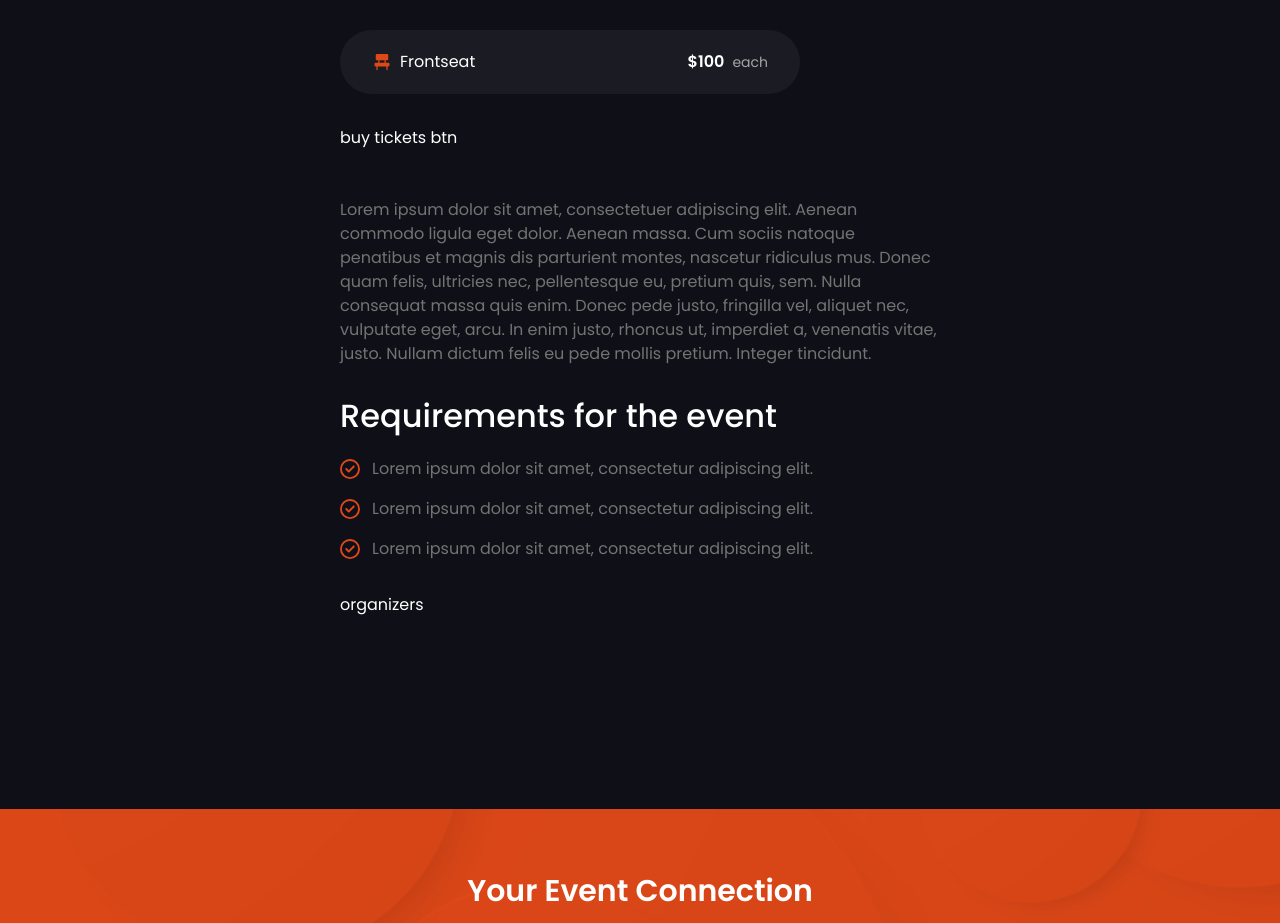
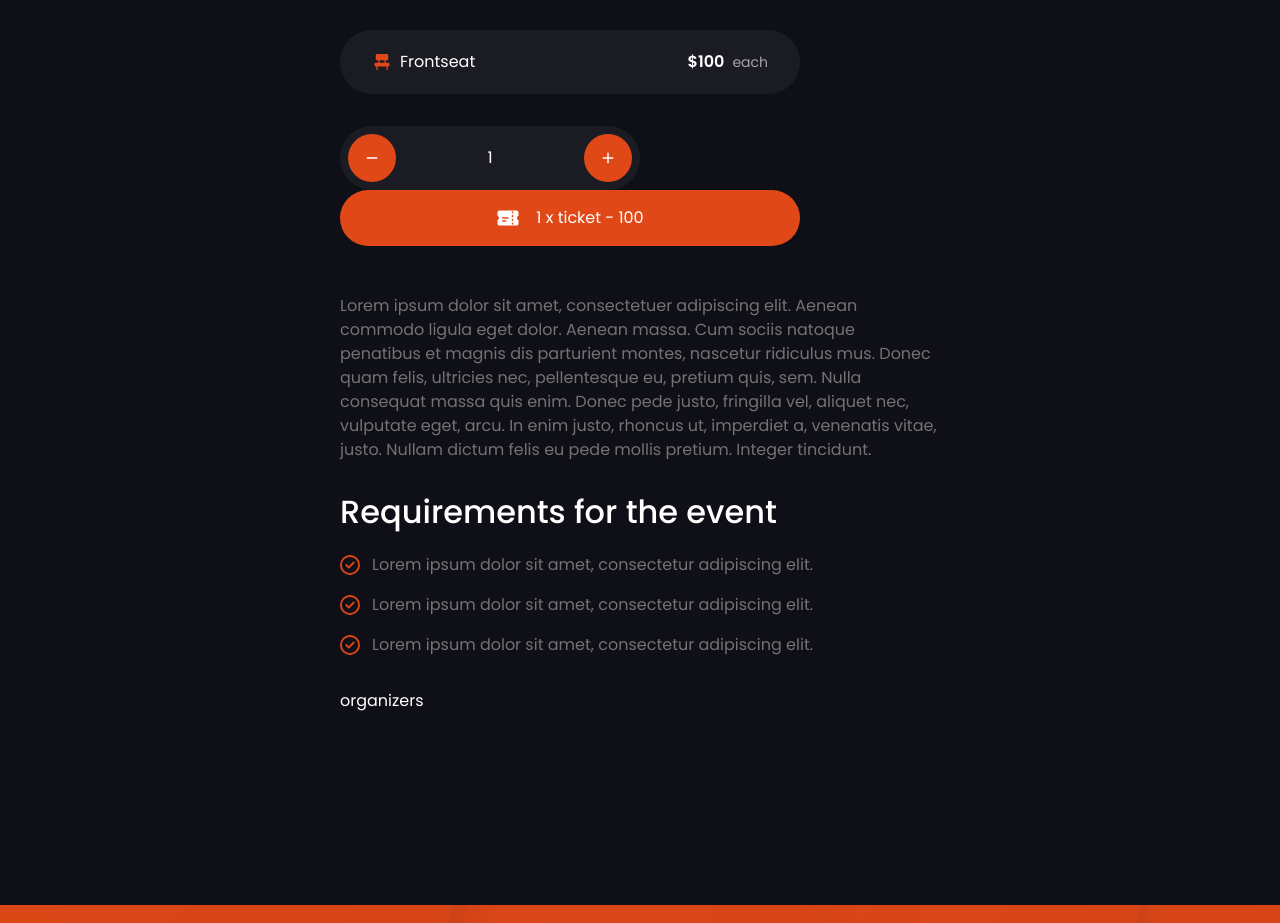
Before and after one commit to Jisap/next15-events, a Next.js app: page /event/1 in a window 1280 px wide. Shown: the part 842-1765 px from the top of the page. Built offline with nearby package versions, Linux system fonts and the light colour scheme; data requests are answered from the project's data file.

Commit message:
Add BuyTicket component and integrate it into EventDetails page

```diff
--- a/app/event/[id]/page.jsx
+++ b/app/event/[id]/page.jsx
@@ -4,6 +4,7 @@ import { FaRegCircleCheck } from 'react-icons/fa6'
 import EventSchedule from '@/components/EventSchedule';
 import Timer from '@/components/Timer';
 import CustomSelect from '@/components/CustomSelect';
+import BuyTicket from '@/components/BuyTicket';
 
 const EventDetails = async ({ params }) => {
 
@@ -39,7 +40,7 @@ const EventDetails = async ({ params }) => {
               </div>
               <Timer event={ event } />
               <CustomSelect event={ event } />
-              <div>buy tickets btn</div>
+              <BuyTicket event={ event } />
             </div>
           </div>
 
--- /dev/null
+++ b/components/BuyTicket.jsx
@@ -0,0 +1,60 @@
+"use client"
+
+import React, { useContext, useState } from 'react'
+import { TicketContext } from '@/context/Ticketcontext';
+import { BiPlus, BiMinus } from "react-icons/bi"
+import { HiTicket } from "react-icons/hi2"
+
+const BuyTicket = ({ event }) => {
+
+  if (!event) {
+    return <div>Loading...</div>; // Manejar el caso en que event no esté disponible
+  }
+
+  const { buyNow, itemAmount, totalPrice } = useContext(TicketContext);
+  const [isLoading, setIsLoading] = useState(false);
+
+  const handleBuyNow = () => {
+    setIsLoading(true);
+    buyNow(event);
+    setTimeout(() => {
+      setIsLoading(false)
+    }, 1000);
+  }
+
+  return (
+    <div>
+      <div className='w-[200px] md:w-[300px] flex items-center justify-between bg-secondary p-2 rounded-full'>
+        <div className='cursor-pointer bg-accent w-[48px] h-[48px] flex items-center justify-center select-none rounded-full'>
+          <BiMinus className='text-lg'/>
+        </div>
+        <div>{itemAmount}</div>
+        <div className='cursor-pointer bg-accent w-[48px] h-[48px] flex items-center justify-center select-none rounded-full'>
+          <BiPlus className='text-lg'/>
+        </div>
+      </div>
+
+      <button
+        onClick={handleBuyNow}
+        className='bg-accent hover:bg-accent-hover transition-all p-4 rounded-full w-full'
+      >
+        <div className='flex items-center justify-center'>
+          {isLoading ? (
+            <div>
+              Processing...
+            </div>
+          ):(
+            <div className='flex items-center gap-4'>
+              <HiTicket className='text-2xl' />
+              <div>
+                {`${itemAmount} x ticket - ${totalPrice}`}
+              </div>
+            </div>
+          )}
+        </div>
+      </button>
+    </div>
+  )
+}
+
+export default BuyTicket
```
